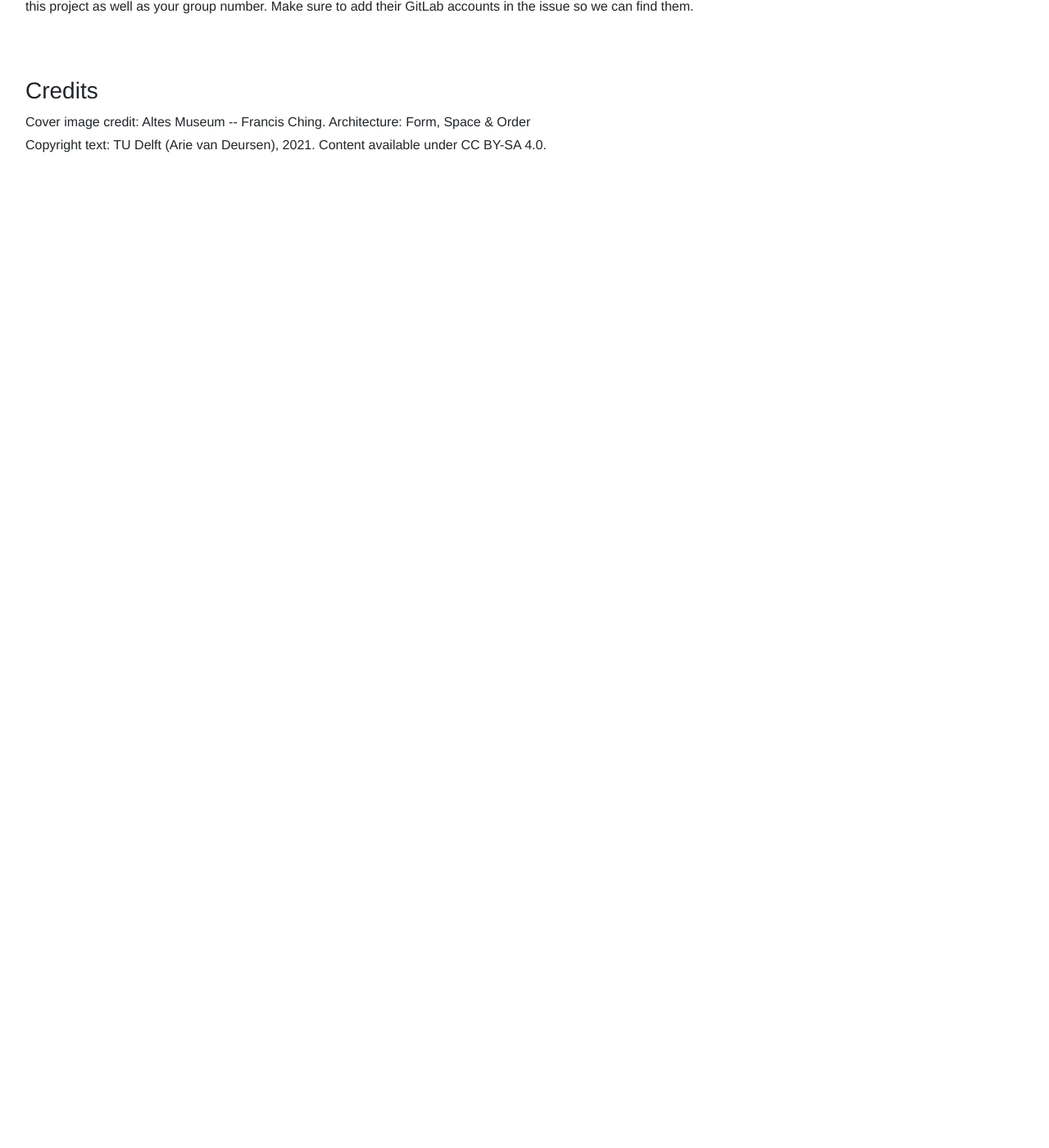
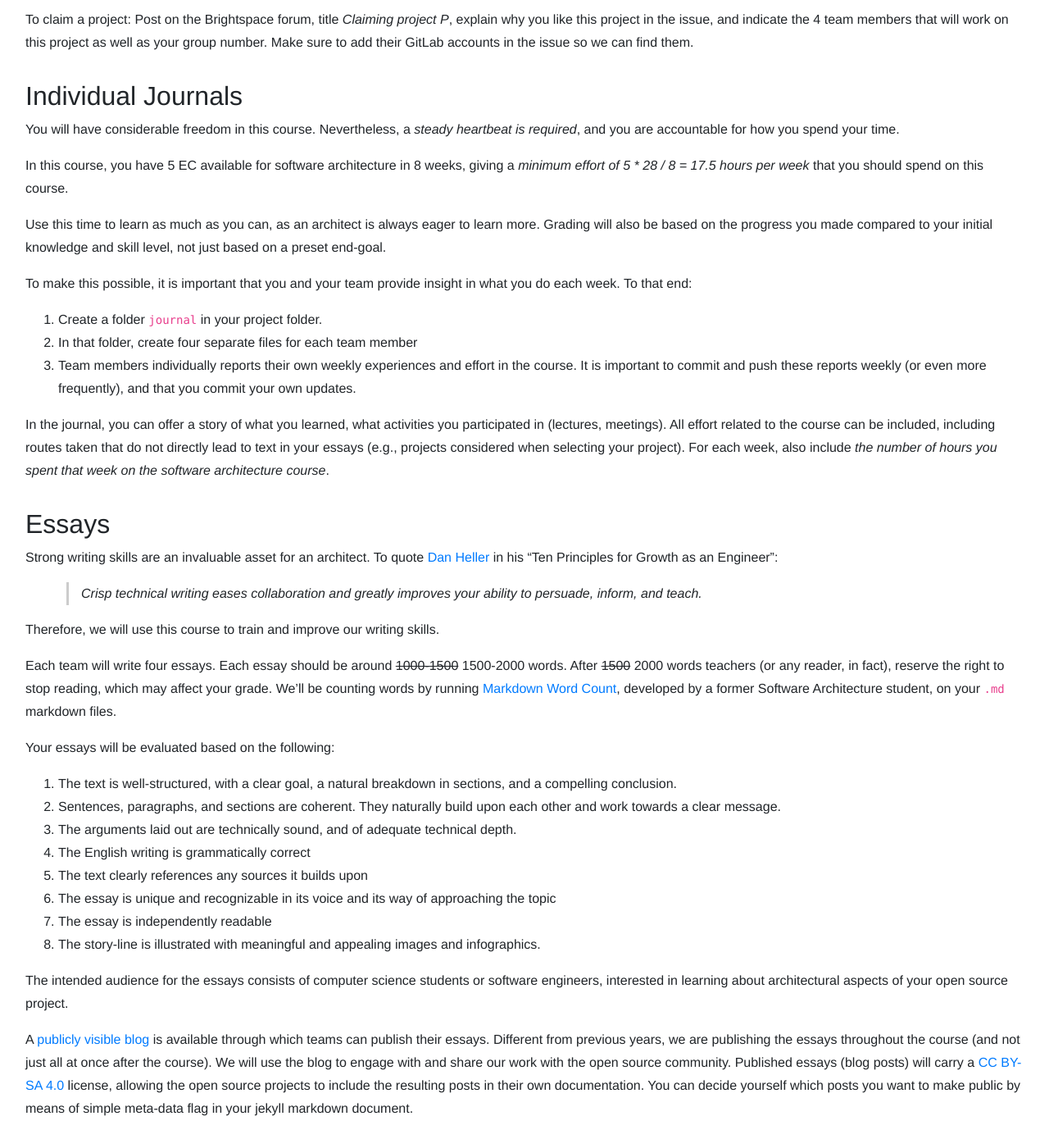
Before and after one commit to SERG-Delft/delftswa, a Jekyll site: the page built from 2021/assignment.md, in a window 1280 px wide and 1400 px high, scrolled down 1535 px. Shown: the whole window at 82% size. Built offline with Jekyll 4.4.1, drawn with Linux system fonts in a browser that asks for light colours; before the commit the page ends 1758 px from its top, so only the background shows below that; some of the changed text lies outside the part shown.

Commit message:
Add info on journals and writing

```diff
--- a/2021/assignment.md
+++ b/2021/assignment.md
@@ -29,12 +29,16 @@ All team members will get access to a shared [GitLab][gitlab-desosa] repository
 Within this repository, each team will have one dedicated project sub-folder to work in.
 Teams should only add changes to their own sub-folder.
 
-All documents are to be written in `markdown`, maintained under git in your GitLab repository.
+The repo includes all essays written for all projects. The essays themselves are writen in [Markdown], and rendered using [Jekyll] on the web, and [pandoc] for creating a pdf and an epub version.
+
 Follow all good software development practices in this repository, such as using issues and milestones for planning, merge requests, review, etc. Show that you are well-organized, and that the teachers can clearly see what you did and what you  are planning to do.
 
 You are encouraged to use issues and pull requests, properly labeling them with an identifier for your project.
 
 [gitlab-desosa]: https://gitlab.ewi.tudelft.nl/in4315/2020-2021/desosa2021
+[jekyll]: https://jekyllrb.com/
+[markdown]: https://daringfireball.net/projects/markdown/
+[pandoc]: https://pandoc.org/MANUAL.html
 
 
 <a id="picking"></a>
@@ -58,28 +62,25 @@ To claim a project: Post on the Brightspace forum, title _Claiming project P_, e
 
 
 
-<!--
 
 ## Individual Journals
 
 You will have considerable freedom in this course. Nevertheless, a _steady heartbeat is required_, and you are accountable for how you spend your time.
 
-An architect is always eager to learn more. In this course, you have 5 EC available for software architecture in 8 weeks, giving a _minimum effort of 5 * 28 / 8 = 17.5 hours per week_ that you should spend on this course.
+In this course, you have 5 EC available for software architecture in 8 weeks, giving a _minimum effort of 5 * 28 / 8 = 17.5 hours per week_ that you should spend on this course.
 
-Grading will be also based on the progress you made compared to your initial knowledge and skill level, not just based on a preset end-goal.
+Use this time to learn as much as you can, as an architect is always eager to learn more.
+Grading will also be based on the progress you made compared to your initial knowledge and skill level, not just based on a preset end-goal.
 
 To make this possible, it is important that you and your team provide insight in what you do each week. To that end:
 
 1. Create a folder `journal` in your project folder.
 2. In that folder, create four separate files for each team member
-3. Each team member individually reports his or her own weekly experiences and effort in the course. It is important to commit and push these reports regularly, and that you commit your own updates.
+3. Team members individually reports their own weekly experiences and effort in the course. It is important to commit and push these reports weekly (or even more frequently), and that you commit your own updates.
 
 In the journal, you can offer a story of what you learned, what activities you participated in (lectures, meetings).
 All effort related to the course can be included, including routes taken that do not directly lead to text in your essays (e.g., projects considered when selecting your project).
 For each week, also include _the number of hours  you spent that week on the software architecture course_.
-
-
-[tagging]: http://git-scm.com/book/en/Git-Basics-Tagging
 
 
 ## Essays
@@ -111,7 +112,10 @@ You can decide yourself which posts you want to make public by means of simple m
 [Dan Heller]: https://medium.com/@daniel.heller/ten-principles-for-growth-69015e08c35b
 [Markdown Word Count]: https://github.com/gandreadis/markdown-word-count
 [cc by-sa 4.0]: https://creativecommons.org/licenses/by-sa/4.0/legalcode
-[netlify]: https://desosa2020.netlify.com/#
+[netlify]: https://desosa2021.netlify.com/#
+
+
+<!--
 
 <a id="vision"></a>
 
```
